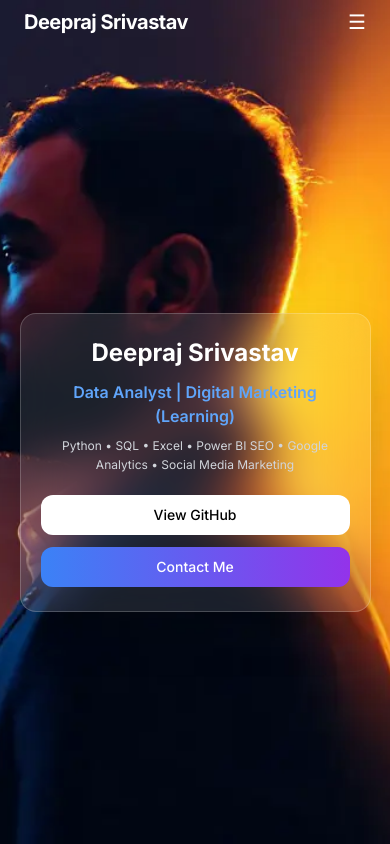
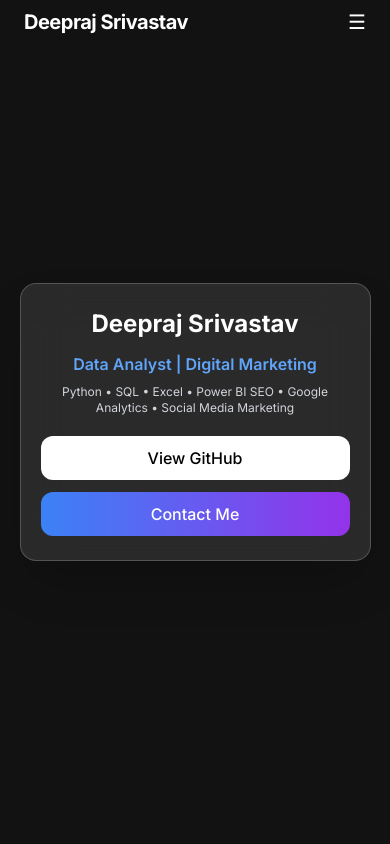
Before and after one commit to iamdeepraj9119/portfolio, a Next.js app: page / in a window 390 px wide. Shown: the top 844 px of the page. Built offline with nearby package versions, Linux system fonts and the light colour scheme.

Commit message:
premium hero section added

```diff
--- a/app/page.tsx
+++ b/app/page.tsx
@@ -6,53 +6,51 @@ import Sections from "./components/Sections";
 
 export default function Home() {
   return (
-    <main className="relative bg-[#121212] min-h-screen">
+    <main className="bg-[#121212] min-h-screen">
 
       {/* 🔥 Navbar */}
       <Navbar />
 
       {/* ================= HERO ================= */}
-      <section className="relative w-full h-screen flex items-center justify-center pt-20">
+      <section className="relative w-full h-screen flex items-center justify-center">
 
         {/* Background */}
-        <ScrollyCanvas />
-        <Overlay />
+        <div className="absolute inset-0 -z-10">
+          <ScrollyCanvas />
+          <Overlay />
+        </div>
 
-        {/* 🔥 HERO BOX (UPDATED) */}
-        <div className="absolute z-10 px-4">
+        {/* HERO BOX (FIXED) */}
+        <div className="px-4 w-full flex justify-center">
 
-          <div className="bg-white/10 backdrop-blur-xl border border-white/20 px-5 py-6 sm:px-8 sm:py-8 md:px-10 md:py-10 rounded-2xl shadow-2xl max-w-[90vw] sm:max-w-xl mx-auto text-center">
+          <div className="bg-white/10 backdrop-blur-xl border border-white/20 px-5 py-6 sm:px-8 sm:py-8 md:px-10 md:py-10 rounded-2xl shadow-2xl max-w-[90vw] sm:max-w-xl text-center">
 
-            {/* NAME */}
-            <h1 className="text-2xl sm:text-4xl md:text-6xl font-bold mb-3 leading-tight">
+            <h1 className="text-2xl sm:text-4xl md:text-6xl font-bold mb-3">
               Deepraj Srivastav
             </h1>
 
-            {/* ROLE */}
             <p className="text-base sm:text-lg md:text-2xl text-blue-400 font-semibold mb-2">
-              Data Analyst | Digital Marketing (Learning)
+              Data Analyst | Digital Marketing
             </p>
 
-            {/* SKILLS */}
-            <p className="text-gray-300 text-xs sm:text-sm md:text-base leading-relaxed mb-5">
+            <p className="text-gray-300 text-xs sm:text-sm md:text-base mb-5">
               Python • SQL • Excel • Power BI <br className="hidden sm:block" />
               SEO • Google Analytics • Social Media Marketing
             </p>
 
-            {/* BUTTONS */}
             <div className="flex flex-col sm:flex-row gap-3 sm:gap-4 justify-center">
 
               <a
                 href="https://github.com/iamdeepraj9119"
                 target="_blank"
-                className="px-5 py-2.5 sm:px-6 sm:py-3 bg-white text-black rounded-xl font-medium hover:scale-105 transition text-sm sm:text-base"
+                className="px-5 py-2.5 sm:px-6 sm:py-3 bg-white text-black rounded-xl font-medium hover:scale-105 transition"
               >
                 View GitHub
               </a>
 
               <a
                 href="#contact"
-                className="px-5 py-2.5 sm:px-6 sm:py-3 bg-gradient-to-r from-blue-500 to-purple-600 rounded-xl font-medium hover:scale-105 transition text-sm sm:text-base"
+                className="px-5 py-2.5 sm:px-6 sm:py-3 bg-gradient-to-r from-blue-500 to-purple-600 rounded-xl font-medium hover:scale-105 transition"
               >
                 Contact Me
               </a>
```
